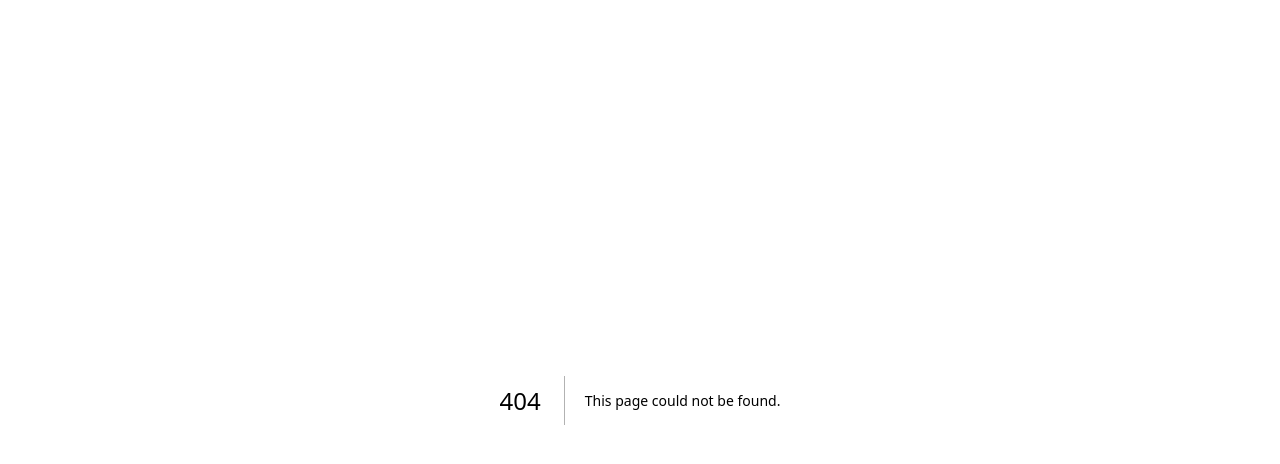
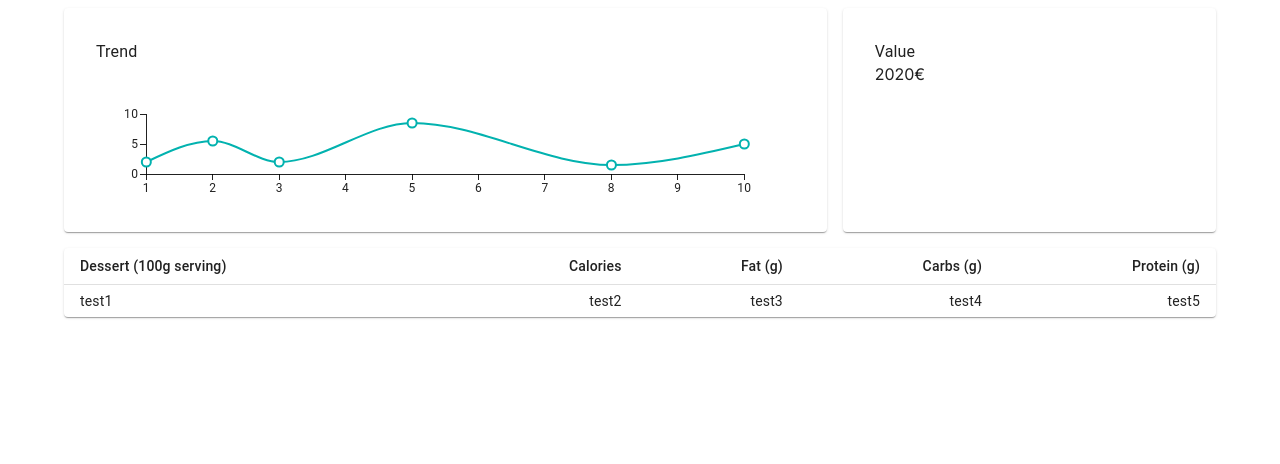
Before and after one commit to Nimmio/TradingPlatformExample, a Next.js app: page /overview in a window 1280 px wide. Before the commit this address had no page. Shown: the top 464 px of the page. Built offline with nearby package versions, Linux system fonts and the light colour scheme.

Commit message:
Overview View

```diff
--- /dev/null
+++ b/app/overview/page.tsx
@@ -0,0 +1,24 @@
+'use client'
+import Graph from "@/components/overview/graph";
+import PortfolioOverview from "@/components/overview/portfolioOverview";
+import Value from "@/components/overview/value";
+import { Container } from "@mui/material";
+import Grid from "@mui/material/Unstable_Grid2/Grid2";
+
+export default function Login() {
+    return (
+        <Container>
+            <Grid container spacing={2}>
+                <Grid xs={8}>
+                   <Graph />
+                </Grid>
+                <Grid xs={4}>
+                    <Value />
+                </Grid>
+                <Grid xs={12}>
+                    <PortfolioOverview />
+                </Grid>
+            </Grid>
+        </Container>
+    );
+}
--- /dev/null
+++ b/components/overview/graph.tsx
@@ -0,0 +1,21 @@
+import { Card, Typography } from "@mui/material";
+import { LineChart } from "@mui/x-charts";
+
+export default function Graph() {
+    return (
+        <Card sx={{
+            height:'10em',
+            padding:'2em'
+        }}>
+        <Typography>Trend</Typography>
+        <LineChart
+            xAxis={[{ data: [1, 2, 3, 5, 8, 10] }]}
+            series={[
+                {
+                  data: [2, 5.5, 2, 8.5, 1.5, 5],
+                },
+              ]}
+        />
+        </Card>
+    );
+}
--- /dev/null
+++ b/components/overview/portfolioOverview.tsx
@@ -0,0 +1,33 @@
+import { Card, Paper, Table, TableBody, TableCell, TableContainer, TableHead, TableRow } from "@mui/material";
+
+export default function PortfolioOverview() {
+    return (
+            <TableContainer component={Paper}>
+      <Table sx={{ minWidth: 650 }} size="small" aria-label="a dense table">
+        <TableHead>
+          <TableRow>
+            <TableCell>Dessert (100g serving)</TableCell>
+            <TableCell align="right">Calories</TableCell>
+            <TableCell align="right">Fat&nbsp;(g)</TableCell>
+            <TableCell align="right">Carbs&nbsp;(g)</TableCell>
+            <TableCell align="right">Protein&nbsp;(g)</TableCell>
+          </TableRow>
+        </TableHead>
+        <TableBody>
+            <TableRow
+              key='key'
+              sx={{ '&:last-child td, &:last-child th': { border: 0 } }}
+            >
+              <TableCell component="th" scope="row">
+                {'test1'}
+              </TableCell>
+              <TableCell align="right">{'test2'}</TableCell>
+              <TableCell align="right">{'test3'}</TableCell>
+              <TableCell align="right">{'test4'}</TableCell>
+              <TableCell align="right">{'test5'}</TableCell>
+            </TableRow>
+        </TableBody>
+      </Table>
+    </TableContainer>
+    );
+}
--- /dev/null
+++ b/components/overview/value.tsx
@@ -0,0 +1,14 @@
+import { Card, Typography } from "@mui/material";
+import { LineChart } from "@mui/x-charts";
+
+export default function Value() {
+    return (
+        <Card sx={{
+            height:'10em',
+            padding:'2em'
+        }}>
+        <Typography>Value</Typography>
+            2020€
+        </Card>
+    );
+}
--- a/package.json
+++ b/package.json
@@ -12,6 +12,7 @@
     "@emotion/react": "^11.11.3",
     "@emotion/styled": "^11.11.0",
     "@mui/material": "^5.15.11",
+    "@mui/x-charts": "^6.19.5",
     "next": "14.1.0",
     "react": "^18",
     "react-dom": "^18"
@@ -22,6 +23,8 @@
     "@types/react-dom": "^18",
     "eslint": "^8",
     "eslint-config-next": "14.1.0",
+    "eslint-config-prettier": "^9.1.0",
+    "prettier": "^3.2.5",
     "typescript": "^5"
   }
 }
```
Also changed, not shown: .eslintrc.json, 2 other files (tests, documents, lock files or other folders).
